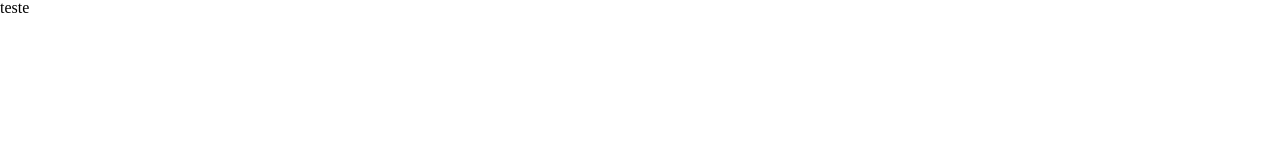
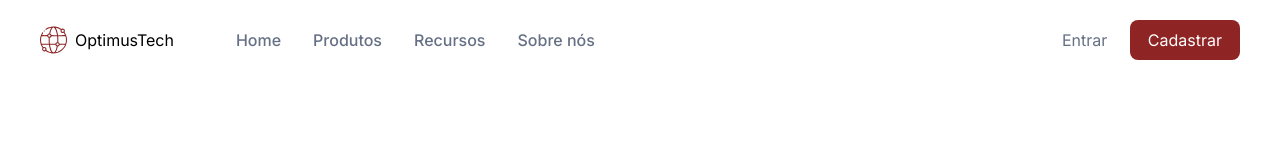
Before and after one commit to LuizFelipeGondim/Templates, a plain HTML site: page optimus/index.html in a window 1280 px wide. Drawn offline with Linux system fonts and the light colour scheme; files that its build step writes are made by us from their sources.

Commit message:
finalized Optimus header

```diff
--- /dev/null
+++ b/optimus/assets/css/styles.css
@@ -0,0 +1,60 @@
+:root {
+    --main-color: #8E2424;
+    --text-color-1: #101828;
+    --text-color-2: #667085;
+}
+
+body {
+    font-family: 'Inter', sans-serif;
+}
+
+/*------------- HEADER -------------*/
+
+header {
+    width: 100%;
+    height: 80px;
+    display: flex;
+    justify-content: center;
+}
+
+.container {
+    width: 96%;
+    max-width: 1200px;
+    margin: 0 auto;
+}
+
+.container-menu {
+    display: flex;
+    align-items: center;
+    justify-content: space-between;
+}
+
+.navigation-menu {
+    display: flex;
+    align-items: center;
+    gap: 32px;
+}
+
+.navigation-menu__logo {
+    display: flex;
+    align-items: center;
+    gap: 8px;
+    height: 100%;
+    margin-right: 30px;
+}
+
+.navigation-menu__link {
+    color: var(--text-color-2);
+    font-weight: 500;
+}
+
+.session-menu__link {
+    padding: 10px 18px;
+    color: var(--text-color-2);
+}
+
+.session-menu__link--register {
+    background-color: var(--main-color);
+    color: #ffffff;
+    border-radius: 8px;
+}
--- a/optimus/assets/styles.css
+++ /dev/null
@@ -1,3 +0,0 @@
-root {
-    --main-color: #8E2424;
-}
--- a/optimus/index.html
+++ b/optimus/index.html
@@ -14,6 +14,23 @@
         <title>Optimus Tech</title>
     </head>
     <body>
-        teste
+        <header>
+            <div class="container container-menu">
+                <nav class="navigation-menu">
+                    <a href="" class="navigation-menu__logo">
+                        <img src="assets/img/logo.svg" alt="Logo da OptimusTech">
+                        OptimusTech
+                    </a>
+                    <a href="" class="navigation-menu__link">Home</a>
+                    <a href="" class="navigation-menu__link">Produtos</a>
+                    <a href="" class="navigation-menu__link">Recursos</a>
+                    <a href="" class="navigation-menu__link">Sobre nós</a>
+                </nav>
+                <div class="session-menu">
+                    <a href="" class="session-menu__link session-menu__link--login">Entrar</a>
+                    <a href="" class="session-menu__link session-menu__link--register">Cadastrar</a>
+                </div>
+            </div>
+        </header>
     </body>
 </html>
```
Also changed, not shown: optimus/assets/img/logo.svg (added).
